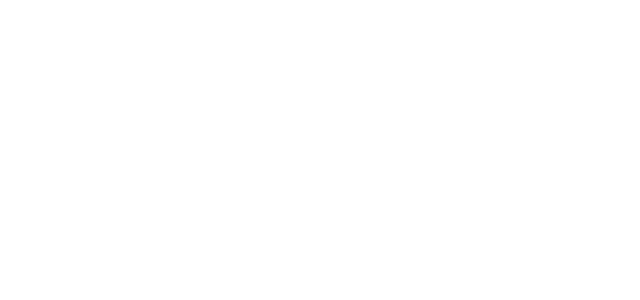
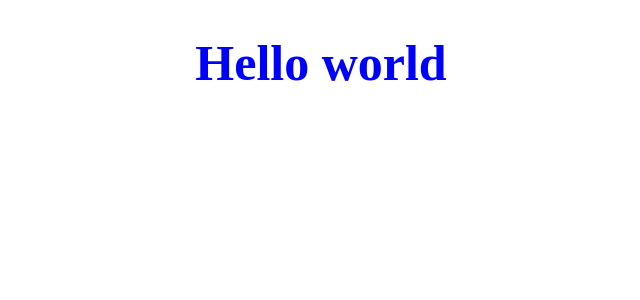
Before and after one commit to Bruno9t/Frontend-projeto-de-musica, a React (Create React App) app: page / in a window 1280 px wide. Shown: the top 300 px of the page, without its empty margins (319-959 px from the left). Built offline with nearby package versions, Linux system fonts and the light colour scheme.

Commit message:
configura o eslint,prettier e adiciona o styled-components

```diff
--- a/src/App.tsx
+++ b/src/App.tsx
@@ -1,15 +1,7 @@
-import React from 'react';
+import React from 'react'
 
-class App extends React.Component {
-  render(){
-    return (
-      <div>
+import Home from './pages/Home'
 
-  </div>
+const App = () => <Home />
 
-    )
-  }
-}
-
-
-export default App;
+export default App
--- /dev/null
+++ b/src/pages/Home/index.tsx
@@ -0,0 +1,13 @@
+import React from 'react'
+
+import { Title, Container } from './styles'
+
+const Home = () => {
+  return (
+    <Container>
+      <Title>Hello world</Title>
+    </Container>
+  )
+}
+
+export default Home
--- /dev/null
+++ b/src/pages/Home/styles.ts
@@ -0,0 +1,13 @@
+import styled from 'styled-components'
+
+const Title = styled.h1`
+  font-size: 50px;
+  color: blue;
+  animation: frame1 ease-in-out infinite;
+`
+
+const Container = styled.div`
+  text-align: center;
+`
+
+export { Title, Container }
```
Also changed, not shown: package.json (+8 -2 lines), src/index.tsx (+4 -4 lines), .eslintrc.json, .prettierrc.js (added), 2 other files (tests, documents, lock files or other folders).
